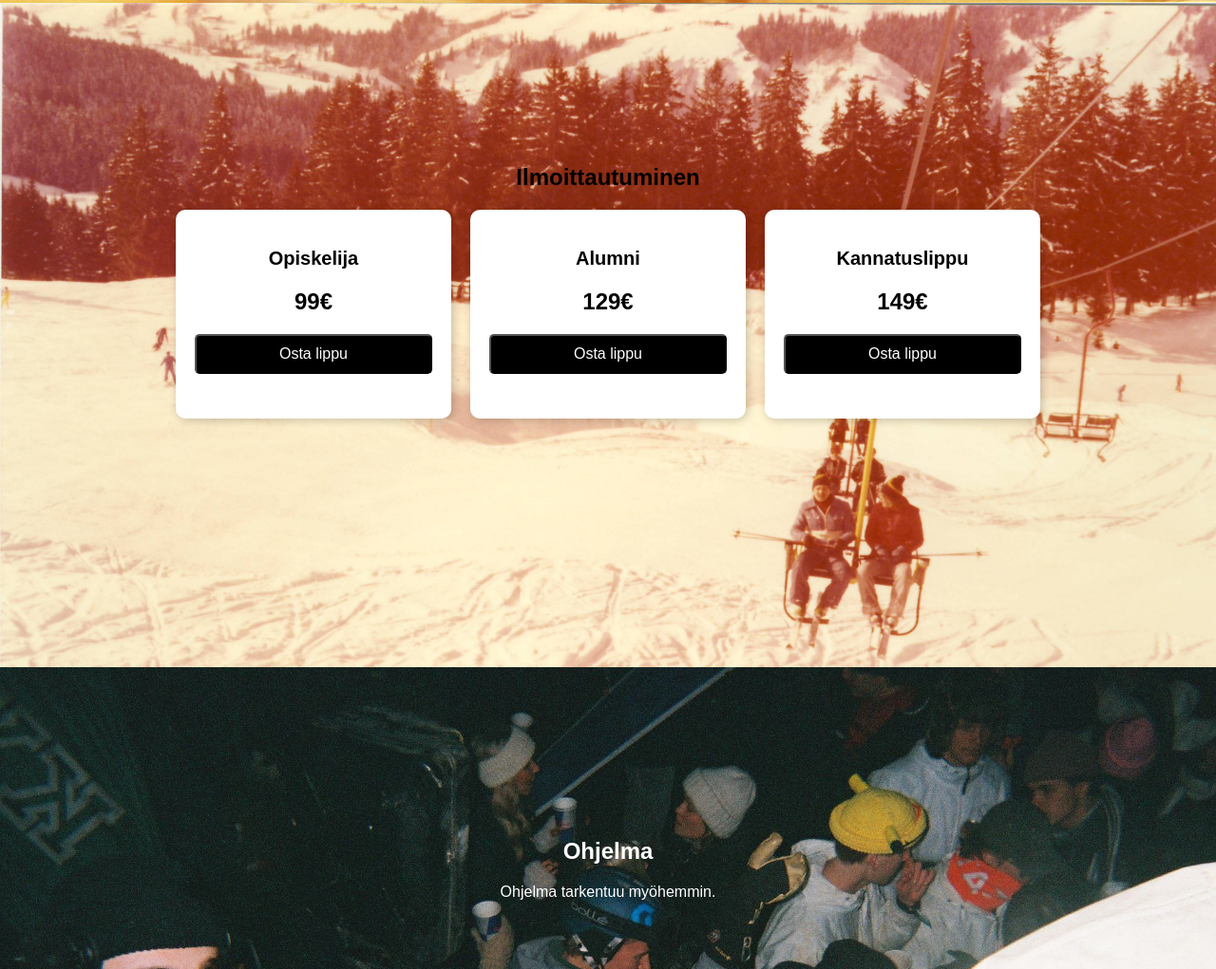
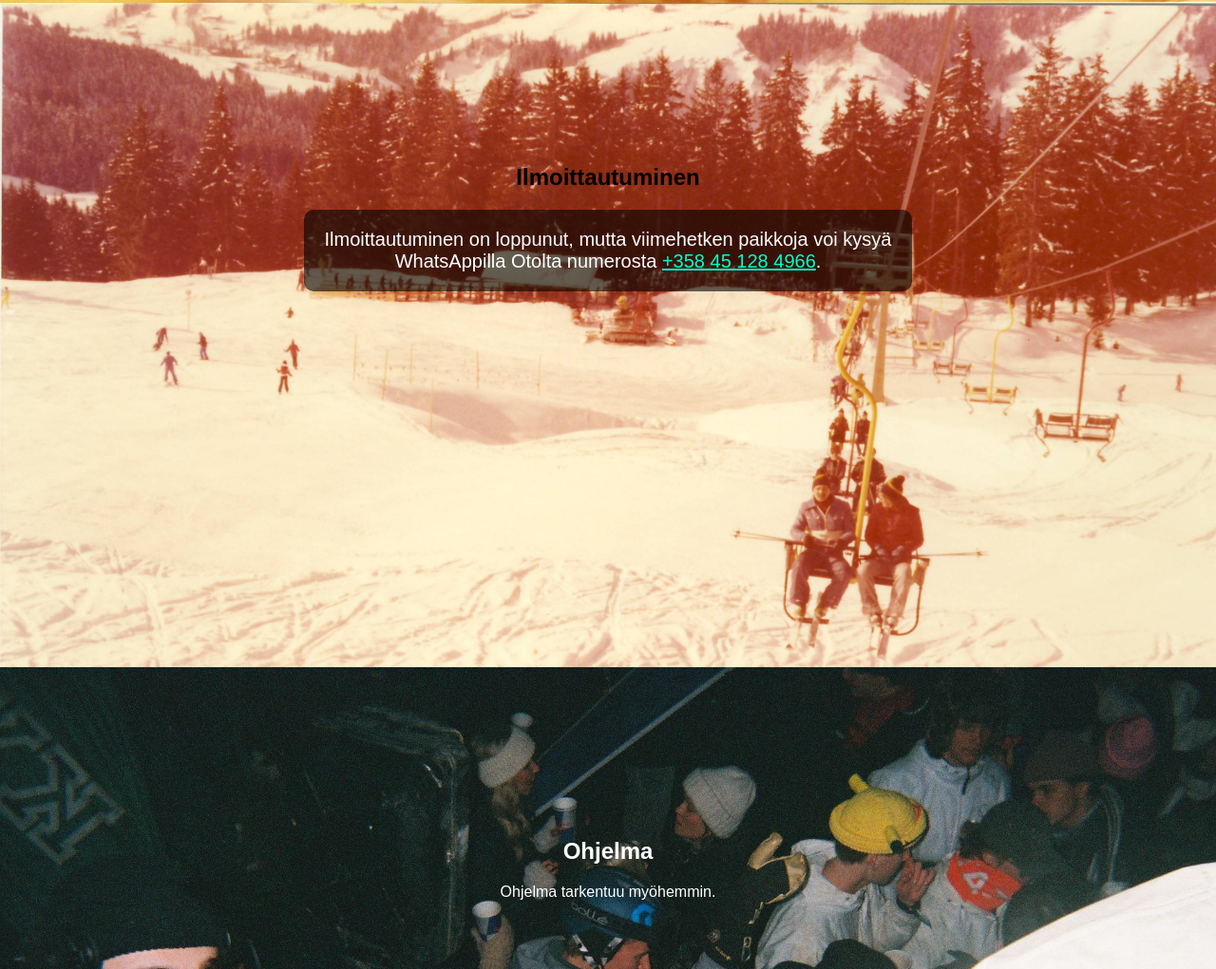
Before and after one commit to ottolahdensivu/Kyski50v-website, a plain HTML site: page Kyski_50V/index.html in a window 1280 px wide. Shown: the part 2112-3133 px from the top of the page at 95% size. Drawn offline with Linux system fonts and the light colour scheme; files whose address does not match are found by name.

Commit message:
Add files via upload

```diff
--- a/Kyski_50V/index.html
+++ b/Kyski_50V/index.html
@@ -166,30 +166,13 @@
 
 
 <!-- Tickets Section -->
-<!-- Tickets Section -->
 <section id="ilmoittautuminen">
     <h2>Ilmoittautuminen</h2>
+    <p style="font-size: 20px; color: white; background-color: rgba(0,0,0,0.6); padding: 20px; border-radius: 10px; max-width: 600px; margin: 0 auto;">
+        Ilmoittautuminen on loppunut, mutta viimehetken paikkoja voi kysyä WhatsAppilla Otolta numerosta <a href="https://wa.me/358451284966" style="color: #00ffcc; text-decoration: underline;">+358 45 128 4966</a>.
+    </p>
+</section>
 
-    <div class="tickets-container">
-        <div class="ticket-box">
-            <h3>Opiskelija</h3>
-            <p class="price">99€</p>
-            <button onclick="redirectToSignup()" class="buy-button">Osta lippu</button>
-        </div>
-
-        <div class="ticket-box">
-            <h3>Alumni</h3>
-            <p class="price">129€</p>
-            <button onclick="redirectToSignup()" class="buy-button">Osta lippu</button>
-        </div>
-
-        <div class="ticket-box">
-            <h3>Kannatuslippu</h3>
-            <p class="price">149€</p>
-            <button onclick="redirectToSignup()" class="buy-button">Osta lippu</button>
-        </div>
-    </div>
-</section>
 
 <script>
 function redirectToSignup() {
```
Also changed, not shown: 1 other file.
